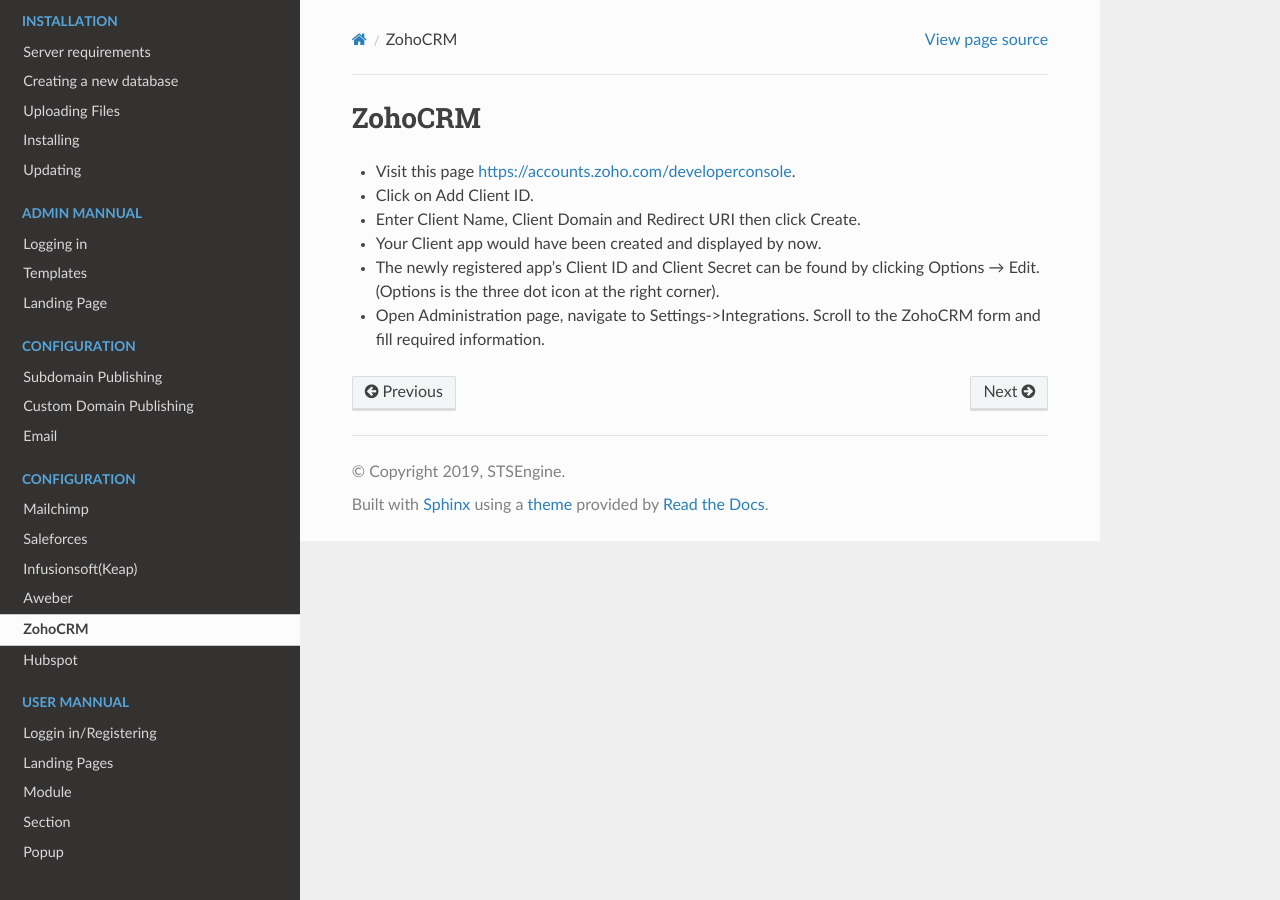
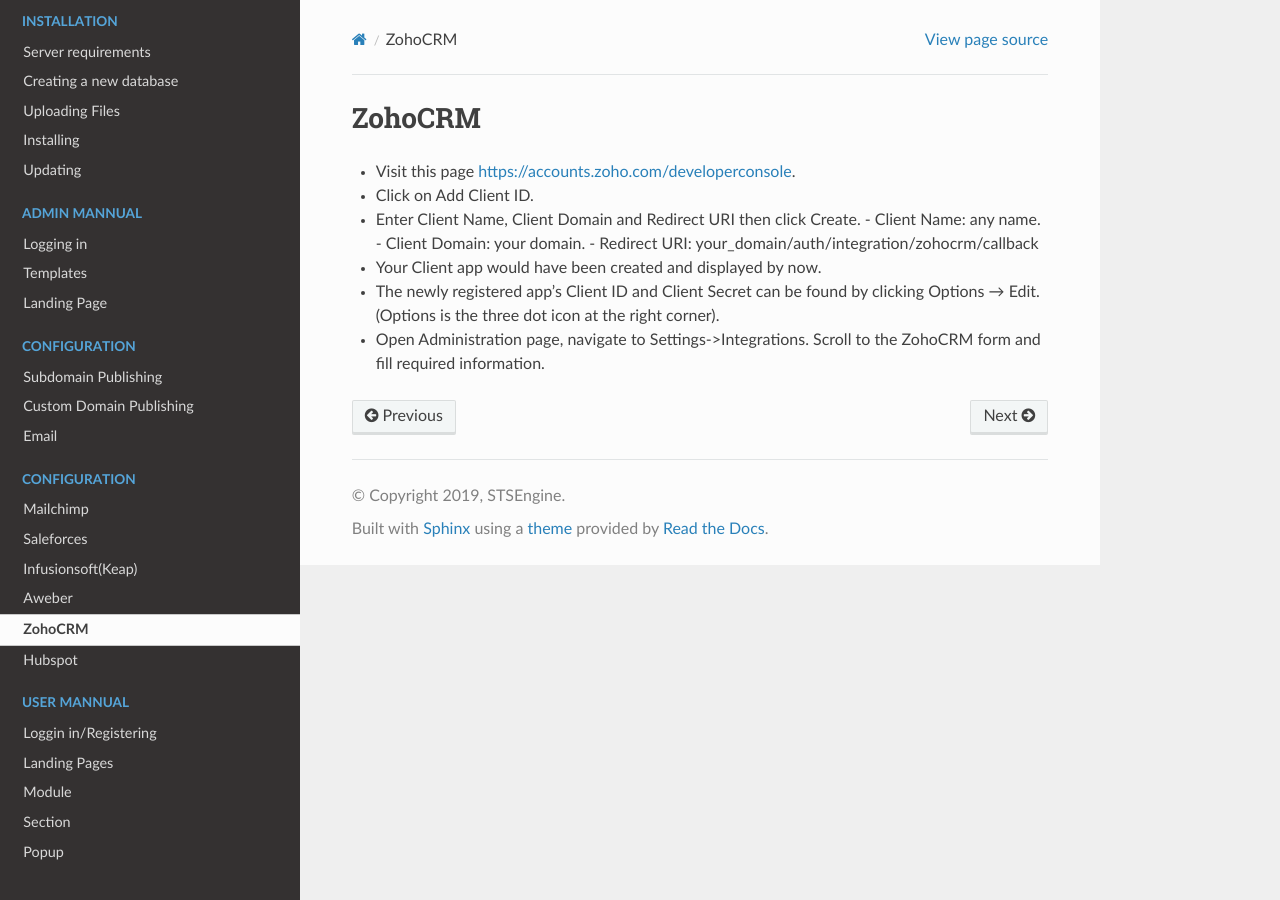
Before and after one commit to vhtnam/landingmall-docs, a Sphinx documentation site: the page built from source/_crm/zohocrm.rst, in a window 1280 px wide. Built offline with Sphinx 7.4.7 and the Read the Docs theme 2.0.0, drawn with Linux system fonts in a browser that asks for light colours.

Commit message:
no message

```diff
--- a/source/_crm/saleforce.rst
+++ b/source/_crm/saleforce.rst
@@ -1,5 +1,6 @@
 Saleforces
 ==============
+.. Note:: Your site must run under https to allow salesforce integration.
 
 .. Note:: You will need one of those Salesforce account: : Group, Professional, Enterprise, Performance, Unlimited, and Developer Editions.
 
@@ -50,7 +51,7 @@
 
    - Consumer Key
    - Consumer Secret
-   - Callback URL: https://yoursite..com/auth/integration/salesforce/callback
+   - Callback URL: https://your_site_domain/auth/integration/salesforce/callback
    - Login URL: https://login.salesforce.com
 
 .. image:: https://landingmall.stsengine.com/wp-content/uploads/sites/5/2018/08/salesforce.jpg
--- a/source/_crm/zohocrm.rst
+++ b/source/_crm/zohocrm.rst
@@ -5,6 +5,9 @@
 - Visit this page https://accounts.zoho.com/developerconsole.
 - Click on Add Client ID.
 - Enter Client Name, Client Domain and Redirect URI then click Create.
+  - Client Name: any name.
+  - Client Domain: your domain.
+  - Redirect URI: your_domain/auth/integration/zohocrm/callback
 - Your Client app would have been created and displayed by now.
 - The newly registered app’s Client ID and Client Secret can be found by clicking Options → Edit. (Options is the three dot icon at the right corner).
 - Open Administration page, navigate to Settings->Integrations. Scroll to the ZohoCRM form and fill required information.
```
Also changed, not shown: other parts of source/_crm/saleforce.rst (+1 -1 lines).
